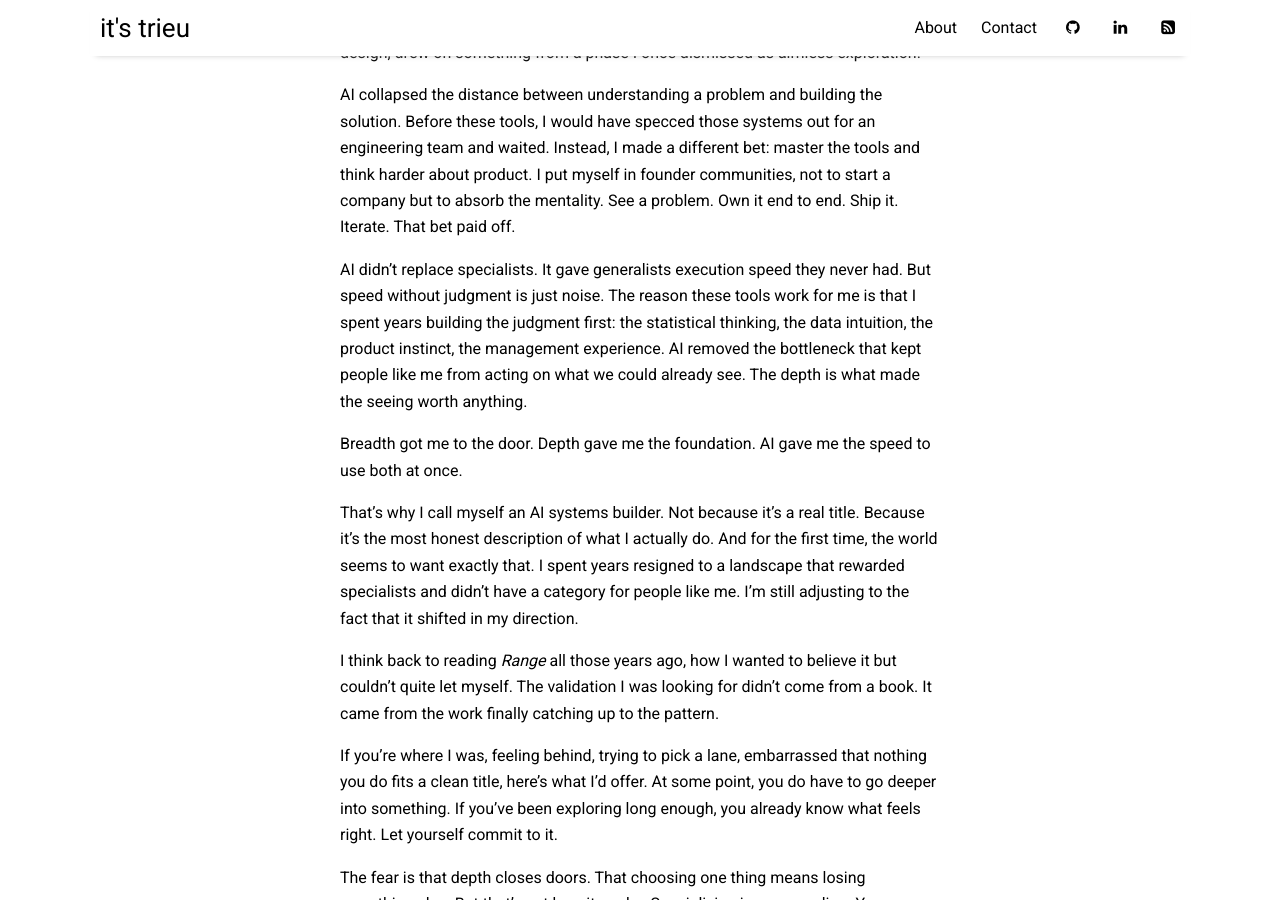
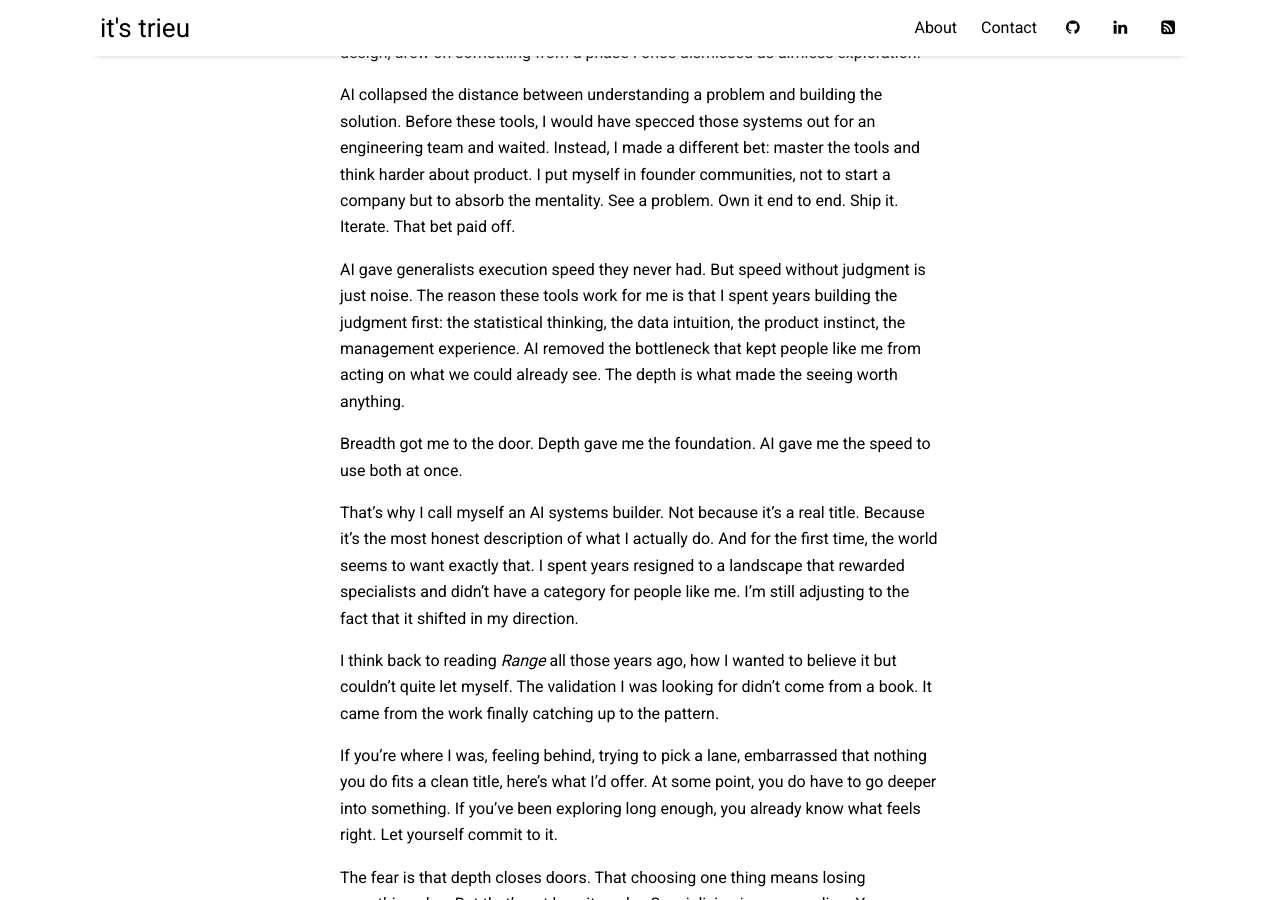
Before and after one commit to itstrieu/itstrieu.github.io, a Jekyll site: the page built from _posts/2026-05-07-the-generalists-moment.md, in a window 1280 px wide and 900 px high, scrolled down 3620 px. Built offline with Jekyll 4.4.1, drawn with Linux system fonts in a browser that asks for light colours; nearby versions of some CDN libraries.

Commit message:
Cut unnecessary specialist caveat
Co-Authored-By: Claude Opus 4.6 <noreply@anthropic.com>

```diff
--- a/_posts/2026-05-07-the-generalists-moment.md
+++ b/_posts/2026-05-07-the-generalists-moment.md
@@ -61,7 +61,7 @@ Full ownership, no title. And from the start, I was designing these systems with
 
 AI collapsed the distance between understanding a problem and building the solution. Before these tools, I would have specced those systems out for an engineering team and waited. Instead, I made a different bet: master the tools and think harder about product. I put myself in founder communities, not to start a company but to absorb the mentality. See a problem. Own it end to end. Ship it. Iterate. That bet paid off.
 
-AI didn't replace specialists. It gave generalists execution speed they never had. But speed without judgment is just noise. The reason these tools work for me is that I spent years building the judgment first: the statistical thinking, the data intuition, the product instinct, the management experience. AI removed the bottleneck that kept people like me from acting on what we could already see. The depth is what made the seeing worth anything.
+AI gave generalists execution speed they never had. But speed without judgment is just noise. The reason these tools work for me is that I spent years building the judgment first: the statistical thinking, the data intuition, the product instinct, the management experience. AI removed the bottleneck that kept people like me from acting on what we could already see. The depth is what made the seeing worth anything.
 
 Breadth got me to the door. Depth gave me the foundation. AI gave me the speed to use both at once.
 
```
